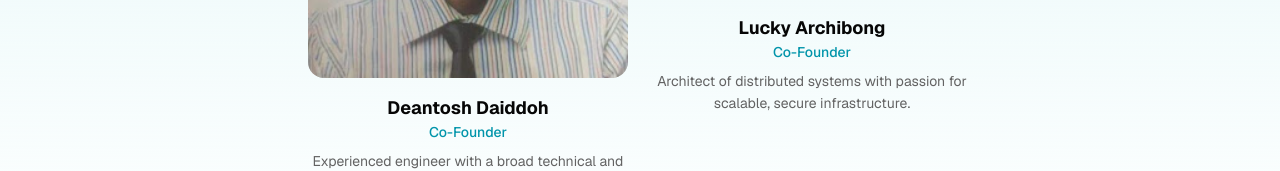
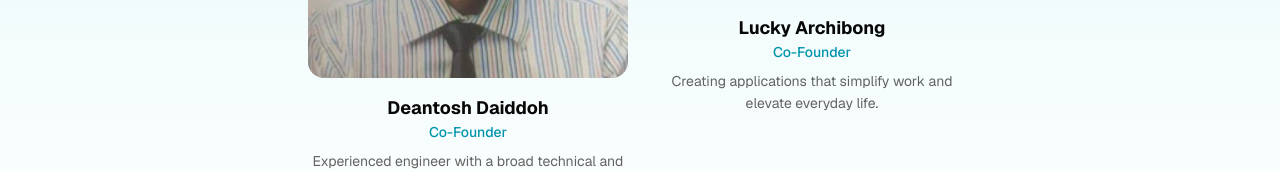
Before and after one commit to deantosh/luda_tech, a Next.js app: page /about in a window 1280 px wide. Shown: the part 2530-2701 px from the top of the page. Built offline with nearby package versions, Linux system fonts and the light colour scheme.

Commit message:
feat(team): update Lucky Archibong's bio and image

```diff
--- a/app/about/page.tsx
+++ b/app/about/page.tsx
@@ -44,8 +44,8 @@ export default function AboutPage() {
     {
       name: 'Lucky Archibong',
       role: 'Co-Founder',
-      bio: 'Architect of distributed systems with passion for scalable, secure infrastructure.',
-      image: '/placeholder.svg?key=2c3d4e',
+      bio: 'Creating applications that simplify work and elevate everyday life.',
+      image: '/team/luckySmooth.jpg',
     },
   ]
 
```
